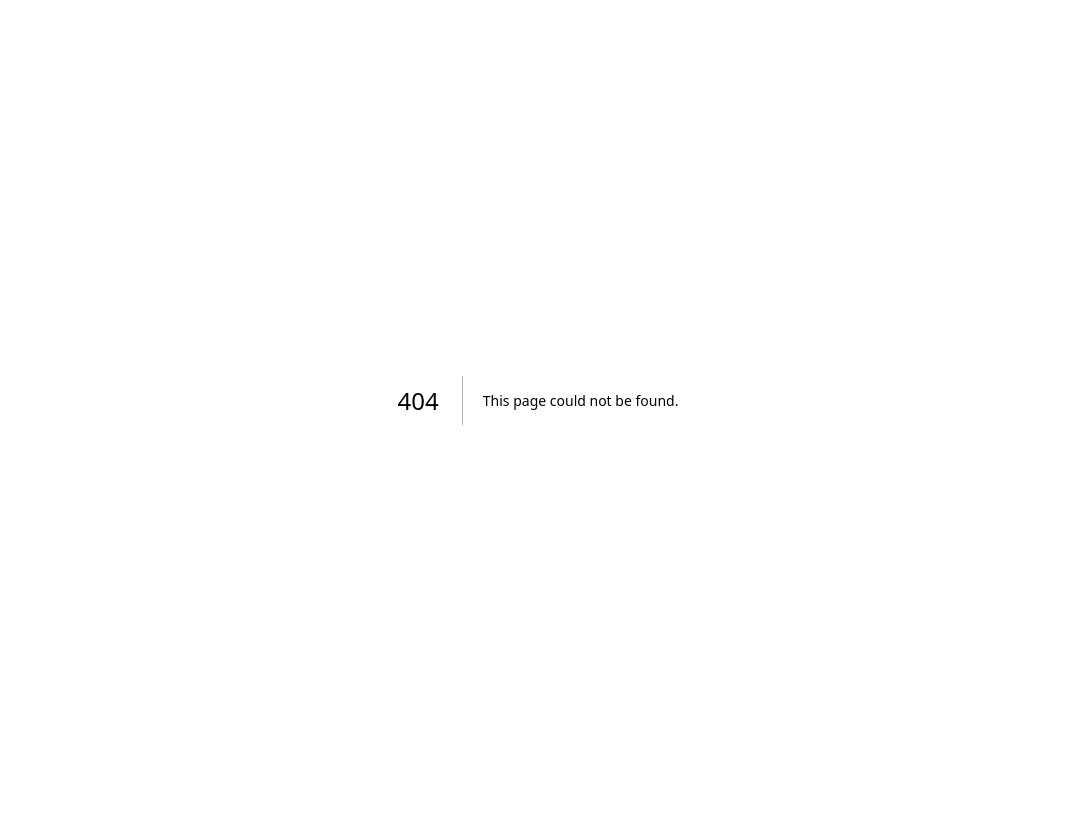
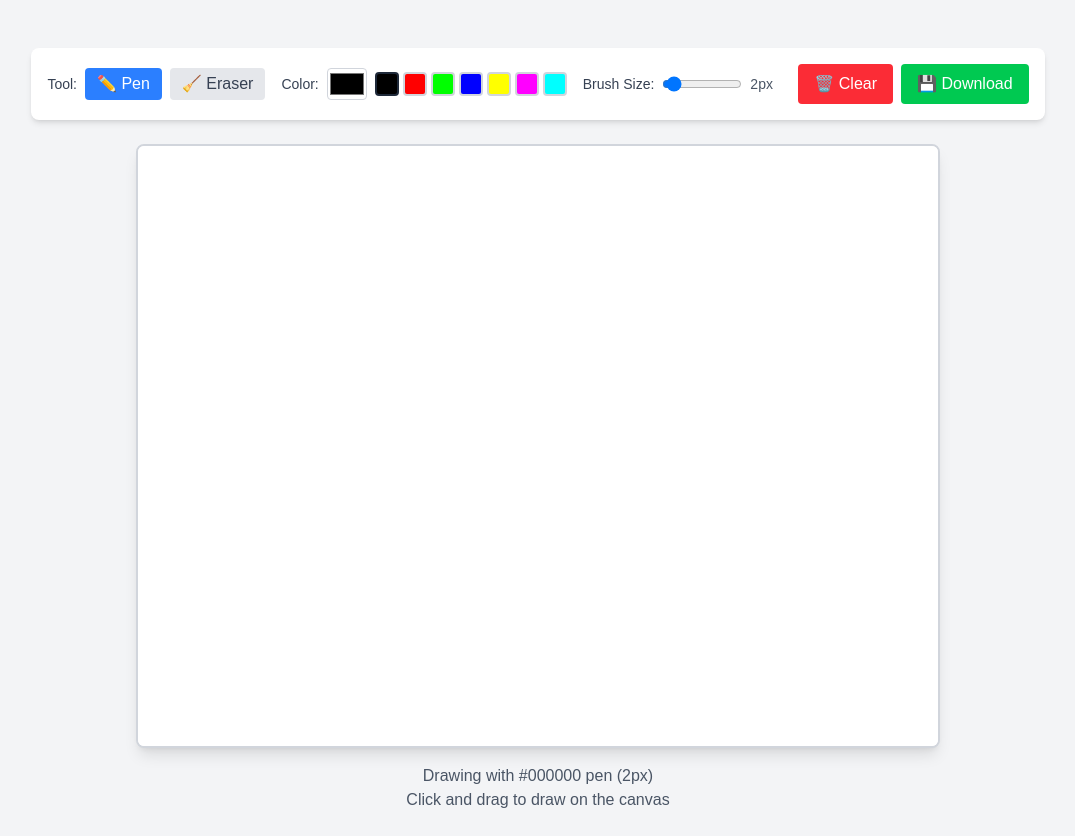
Before and after one commit to snk-git-hub/Drw, a Next.js app in the folder apps/excelidraw-feontend/: page /canvas in a window 1280 px wide. Before the commit this address had no page. Shown: the whole page, without its empty margins (102-1177 px from the left). Before the commit the page ends 800 px from the top, so only its background shows below. Built offline with nearby package versions, Linux system fonts and the light colour scheme.

Commit message:
canvas added

```diff
--- /dev/null
+++ b/apps/excelidraw-feontend/app/canvas/page.tsx
@@ -0,0 +1,223 @@
+"use client"
+
+import { useRef, useEffect, useState, MouseEvent } from 'react';
+
+type Tool = 'pen' | 'eraser';
+
+interface CanvasProps {}
+
+const Canvas: React.FC<CanvasProps> = () => {
+  const canvasRef = useRef<HTMLCanvasElement>(null);
+  const [isDrawing, setIsDrawing] = useState<boolean>(false);
+  const [tool, setTool] = useState<Tool>('pen');
+  const [brushSize, setBrushSize] = useState<number>(2);
+  const [color, setColor] = useState<string>('#000000');
+
+  useEffect(() => {
+    const canvas = canvasRef.current;
+    if (!canvas) return;
+
+    const ctx = canvas.getContext('2d');
+    if (!ctx) return;
+
+    // Set canvas size
+    canvas.width = 800;
+    canvas.height = 600;
+
+    // Clear canvas with white background
+    ctx.fillStyle = '#ffffff';
+    ctx.fillRect(0, 0, canvas.width, canvas.height);
+  }, []);
+
+  const startDrawing = (e: MouseEvent<HTMLCanvasElement>) => {
+    const canvas = canvasRef.current;
+    if (!canvas) return;
+
+    const ctx = canvas.getContext('2d');
+    if (!ctx) return;
+
+    const rect = canvas.getBoundingClientRect();
+
+    setIsDrawing(true);
+
+    // Configure tool settings
+    if (tool === 'pen') {
+      ctx.globalCompositeOperation = 'source-over';
+      ctx.strokeStyle = color;
+      ctx.lineWidth = brushSize;
+    } else if (tool === 'eraser') {
+      ctx.globalCompositeOperation = 'destination-out';
+      ctx.lineWidth = brushSize * 2; // Make eraser bigger
+    }
+
+    ctx.lineCap = 'round';
+    ctx.lineJoin = 'round';
+
+    ctx.beginPath();
+    ctx.moveTo(
+      e.clientX - rect.left,
+      e.clientY - rect.top
+    );
+  };
+
+  const draw = (e: MouseEvent<HTMLCanvasElement>) => {
+    if (!isDrawing) return;
+
+    const canvas = canvasRef.current;
+    if (!canvas) return;
+
+    const ctx = canvas.getContext('2d');
+    if (!ctx) return;
+
+    const rect = canvas.getBoundingClientRect();
+
+    ctx.lineTo(
+      e.clientX - rect.left,
+      e.clientY - rect.top
+    );
+    ctx.stroke();
+  };
+
+  const stopDrawing = () => {
+    setIsDrawing(false);
+  };
+
+  const clearCanvas = () => {
+    const canvas = canvasRef.current;
+    if (!canvas) return;
+
+    const ctx = canvas.getContext('2d');
+    if (!ctx) return;
+
+    ctx.clearRect(0, 0, canvas.width, canvas.height);
+    ctx.fillStyle = '#ffffff';
+    ctx.fillRect(0, 0, canvas.width, canvas.height);
+  };
+
+  const downloadCanvas = () => {
+    const canvas = canvasRef.current;
+    if (!canvas) return;
+
+    const link = document.createElement('a');
+    link.download = 'canvas-drawing.png';
+    link.href = canvas.toDataURL();
+    link.click();
+  };
+
+  const presetColors: string[] = [
+    '#000000', '#ff0000', '#00ff00', '#0000ff',
+    '#ffff00', '#ff00ff', '#00ffff'
+  ];
+
+  return (
+    <div className="flex flex-col items-center p-6 bg-gray-100 min-h-screen">
+      <h1 className="text-3xl font-bold mb-6 text-gray-800"></h1>
+
+      <div className="mb-6 flex flex-wrap items-center gap-4 p-4 bg-white rounded-lg shadow-md">
+        {/* Tool Selection */}
+        <div className="flex items-center space-x-2">
+          <label className="text-sm font-medium text-gray-700">Tool:</label>
+          <button
+            onClick={() => setTool('pen')}
+            className={`px-3 py-1 rounded ${
+              tool === 'pen'
+                ? 'bg-blue-500 text-white'
+                : 'bg-gray-200 text-gray-700 hover:bg-gray-300'
+            } transition-colors`}
+          >
+            ✏️ Pen
+          </button>
+          <button
+            onClick={() => setTool('eraser')}
+            className={`px-3 py-1 rounded ${
+              tool === 'eraser'
+                ? 'bg-blue-500 text-white'
+                : 'bg-gray-200 text-gray-700 hover:bg-gray-300'
+            } transition-colors`}
+          >
+            🧹 Eraser
+          </button>
+        </div>
+
+        {/* Color Selection (only show for pen) */}
+        {tool === 'pen' && (
+          <div className="flex items-center space-x-2">
+            <label className="text-sm font-medium text-gray-700">Color:</label>
+            <input
+              type="color"
+              value={color}
+              onChange={(e) => setColor(e.target.value)}
+              className="w-10 h-8 border border-gray-300 rounded cursor-pointer"
+            />
+            <div className="flex space-x-1">
+              {presetColors.map((c) => (
+                <button
+                  key={c}
+                  onClick={() => setColor(c)}
+                  className={`w-6 h-6 rounded border-2 ${
+                    color === c ? 'border-gray-800' : 'border-gray-300'
+                  }`}
+                  style={{ backgroundColor: c }}
+                />
+              ))}
+            </div>
+          </div>
+        )}
+
+        {/* Brush Size */}
+        <div className="flex items-center space-x-2">
+          <label className="text-sm font-medium text-gray-700">
+            {tool === 'pen' ? 'Brush Size:' : 'Eraser Size:'}
+          </label>
+          <input
+            type="range"
+            min="1"
+            max={tool === 'pen' ? "20" : "50"}
+            value={brushSize}
+            onChange={(e) => setBrushSize(Number(e.target.value))}
+            className="w-20"
+          />
+          <span className="text-sm text-gray-600 min-w-[2rem]">{brushSize}px</span>
+        </div>
+
+        {/* Action Buttons */}
+        <div className="flex space-x-2 ml-auto">
+          <button
+            onClick={clearCanvas}
+            className="px-4 py-2 bg-red-500 text-white rounded hover:bg-red-600 transition-colors"
+          >
+            🗑️ Clear
+          </button>
+          <button
+            onClick={downloadCanvas}
+            className="px-4 py-2 bg-green-500 text-white rounded hover:bg-green-600 transition-colors"
+          >
+            💾 Download
+          </button>
+        </div>
+      </div>
+
+      <canvas
+        ref={canvasRef}
+        onMouseDown={startDrawing}
+        onMouseMove={draw}
+        onMouseUp={stopDrawing}
+        onMouseLeave={stopDrawing}
+        className={`border-2 border-gray-300 rounded-lg shadow-lg bg-white ${
+          tool === 'pen' ? 'cursor-crosshair' : 'cursor-grab'
+        }`}
+        style={{ touchAction: 'none' }}
+      />
+
+      <p className="mt-4 text-gray-600 text-center">
+        {tool === 'pen'
+          ? `Drawing with ${color} pen (${brushSize}px)`
+          : `Erasing with ${brushSize * 2}px eraser`}
+        <br />
+        Click and drag to {tool === 'pen' ? 'draw' : 'erase'} on the canvas
+      </p>
+    </div>
+  );
+};
+
+export default Canvas;
--- a/apps/excelidraw-feontend/app/page.tsx
+++ b/apps/excelidraw-feontend/app/page.tsx
@@ -1,8 +1,10 @@
 "use client"
-
+import Link from 'next/link'
+import { useRouter } from "next/router";
 import { useState, useEffect } from "react";
 
 export default function CollaborativeDrawingLanding() {
+
   const [mousePosition, setMousePosition] = useState({ x: 0, y: 0 });
 
   useEffect(() => {
@@ -13,6 +15,8 @@ export default function CollaborativeDrawingLanding() {
     window.addEventListener('mousemove', handleMouseMove);
     return () => window.removeEventListener('mousemove', handleMouseMove);
   }, []);
+
+
 
   return (
     <div className="bg-black min-h-screen relative overflow-hidden">
@@ -46,7 +50,7 @@ export default function CollaborativeDrawingLanding() {
           <div className="w-8 h-8 bg-white rounded-lg flex items-center justify-center">
             <div className="w-4 h-4 bg-black rounded-sm"></div>
           </div>
-          <span className="text-white font-light text-lg tracking-wide">DrawSync</span>
+          <span className="text-white font-light text-lg tracking-wide">DrawSynDrc</span>
         </div>
 
         <div className="hidden md:flex space-x-8">
@@ -55,8 +59,13 @@ export default function CollaborativeDrawingLanding() {
           <a href="#" className="text-zinc-400 hover:text-white transition-colors text-sm font-light uppercase tracking-wide">About</a>
         </div>
 
-        <button className="px-6 py-2 bg-white text-black text-sm font-medium rounded-lg hover:bg-zinc-100 transition-all duration-200 uppercase tracking-wide">
-          Sign In
+        <button
+
+            className="px-6 py-2 bg-white text-black text-sm font-medium rounded-lg hover:bg-zinc-100 transition-all duration-200 uppercase tracking-wide">
+          <Link
+          href="/signin"
+          className="... inline-block"
+          >Sign In</Link>
         </button>
       </nav>
 
--- a/apps/excelidraw-feontend/components/Authpage.tsx
+++ b/apps/excelidraw-feontend/components/Authpage.tsx
@@ -1,17 +1,31 @@
 "use client"
-export function AuthPage({isSignin}:{
-isSignin:boolean
-}){
-return  <div className="w-screen h-screen flex justify-center items-center bg-black relative overflow-hidden">
+import { useRouter } from "next/navigation";
+export function AuthPage({ isSignin }: { isSignin: boolean }) {
+  const router = useRouter();
+  const handleNavigate = () => {
+    if (isSignin) {
+      router.push("/signup");
+    } else {
+      router.push("/signin");
+    }
+  };
 
+  const canvas=()=>{
+    router.push("/canvas");
+  }
+
+  return (
+    <div className="w-screen h-screen flex justify-center items-center bg-black relative overflow-hidden">
       <div className="absolute inset-0 bg-[radial-gradient(circle_at_50%_50%,rgba(120,119,198,0.1),transparent)] opacity-30"></div>
-      <div className="absolute inset-0" style={{
-        backgroundImage: 'radial-gradient(rgba(255,255,255,0.05) 1px, transparent 1px)',
-        backgroundSize: '50px 50px'
-      }}></div>
+      <div
+        className="absolute inset-0"
+        style={{
+          backgroundImage: "radial-gradient(rgba(255,255,255,0.05) 1px, transparent 1px)",
+          backgroundSize: "50px 50px",
+        }}
+      ></div>
 
       <div className="relative p-10 m-4 bg-zinc-900/80 backdrop-blur-xl rounded-2xl shadow-2xl border border-zinc-800/50 w-full max-w-md">
-
         <div className="mb-10 text-center">
           <div className="w-12 h-12 bg-white rounded-lg mx-auto mb-6 flex items-center justify-center">
             <div className="w-6 h-6 bg-black rounded-sm"></div>
@@ -23,7 +37,6 @@ return  <div className="w-screen h-screen flex justify-center items-center bg-bl
             {isSignin ? "Please sign in to continue" : "Join our exclusive platform"}
           </p>
         </div>
-
 
         <div className="space-y-8">
           <div className="relative">
@@ -43,7 +56,7 @@ return  <div className="w-screen h-screen flex justify-center items-center bg-bl
           </div>
 
           <button
-            onClick={() => {}}
+            onClick={canvas}
             className="w-full mt-8 py-4 bg-white text-black font-medium rounded-lg hover:bg-zinc-100 transition-all duration-200 text-sm tracking-wide uppercase"
           >
             {isSignin ? "Sign In" : "Sign Up"}
@@ -53,13 +66,17 @@ return  <div className="w-screen h-screen flex justify-center items-center bg-bl
         <div className="mt-8 text-center">
           <p className="text-zinc-500 text-xs font-light">
             {isSignin ? "New here?" : "Already a member?"}
-            <span className="text-white hover:text-zinc-300 cursor-pointer ml-2 font-normal">
+            <span
+              className="text-white hover:text-zinc-300 cursor-pointer ml-2 font-normal"
+              onClick={handleNavigate}
+            >
               {isSignin ? "Create account" : "Sign in"}
             </span>
           </p>
         </div>
 
         <div className="absolute top-0 left-1/2 transform -translate-x-1/2 w-16 h-0.5 bg-gradient-to-r from-transparent via-white to-transparent opacity-60"></div>
-</div>
-</div>
+      </div>
+    </div>
+  );
 }
--- a/package.json
+++ b/package.json
@@ -21,6 +21,7 @@
   "dependencies": {
     "@prisma/client": "^6.11.1",
     "axios": "^1.10.0",
-    "cors": "^2.8.5"
+    "cors": "^2.8.5",
+    "react-router-dom": "^7.7.0"
   }
 }
```
Also changed, not shown: 1 other file (tests, documents, lock files or other folders).
